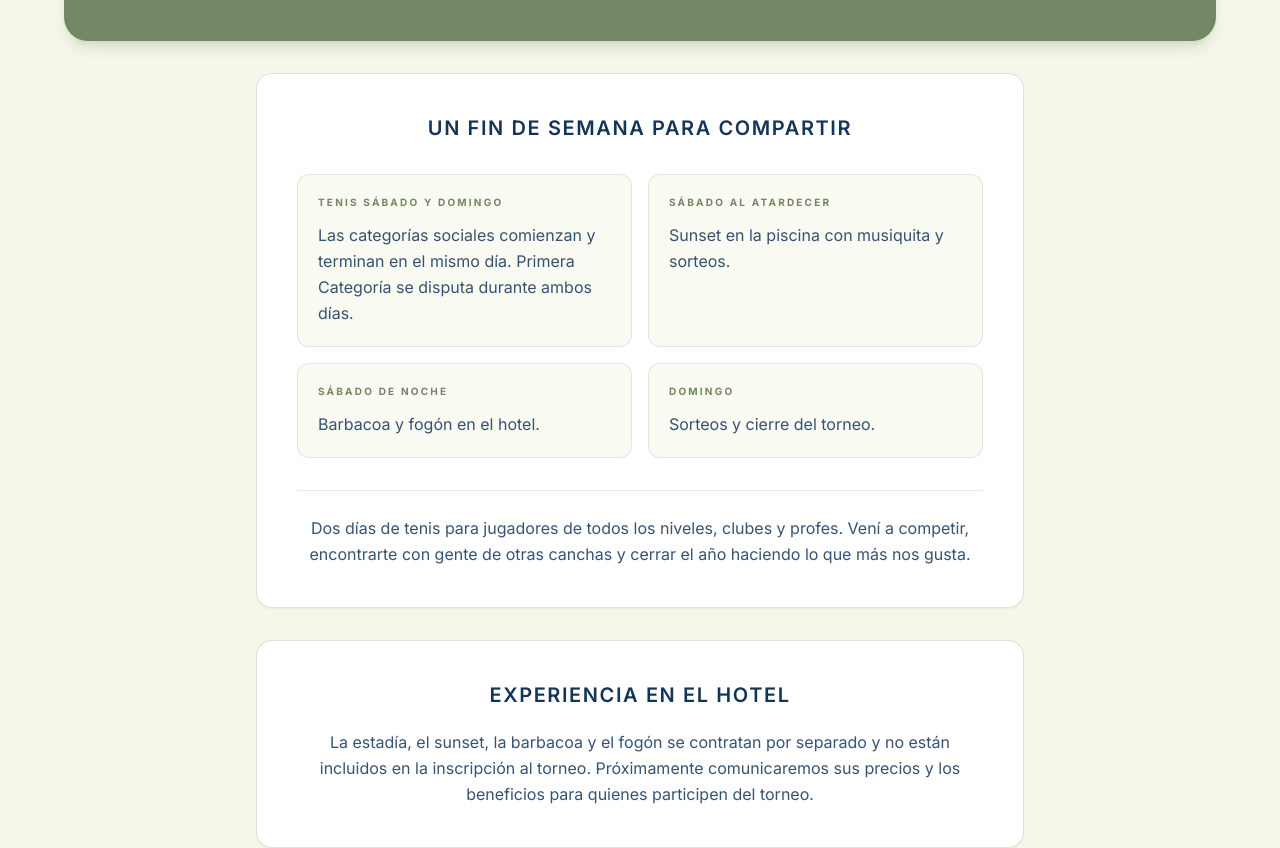
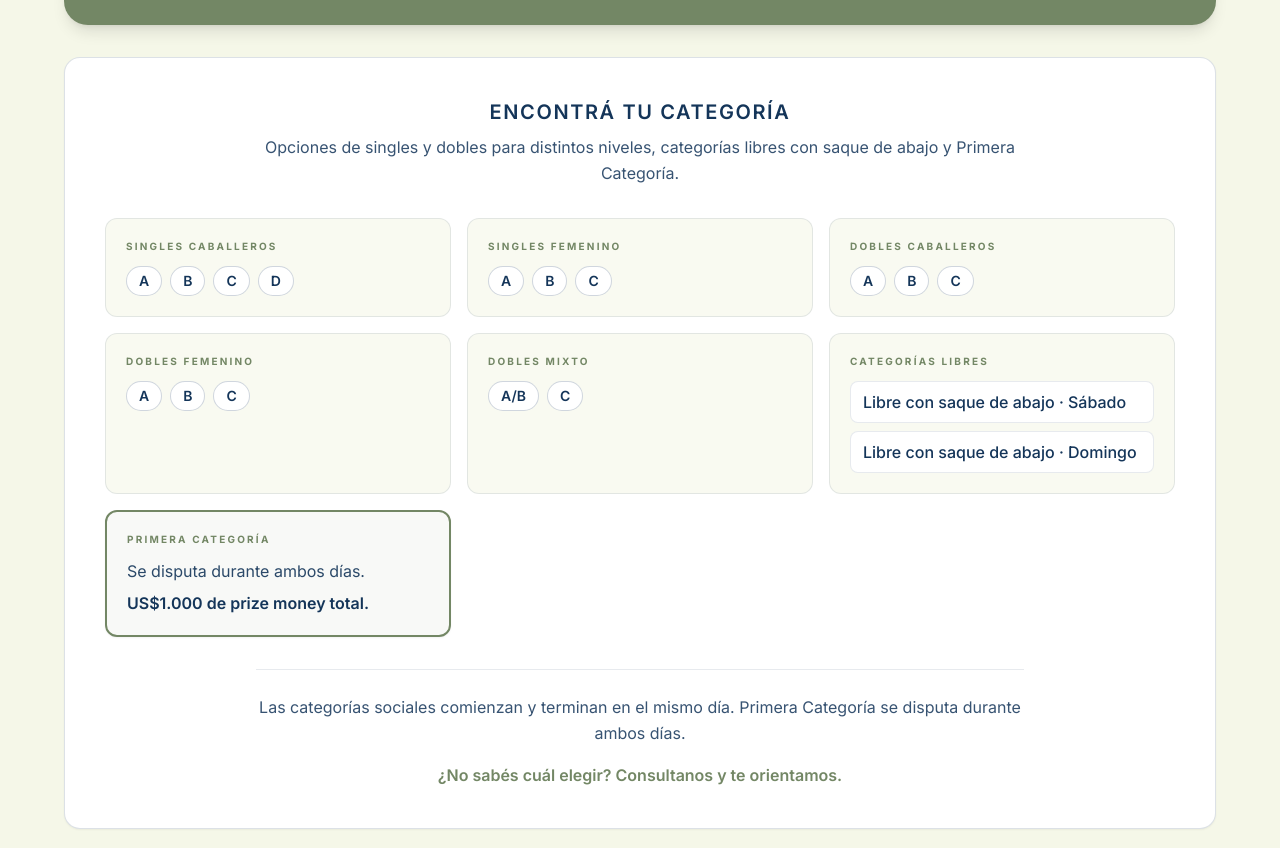
Before and after one commit to match-poi/Match-Point-Web, a Next.js app: page /torneo-hotel-del-lago in a window 1280 px wide. Shown: the part 1079-1927 px from the top of the page. Built offline with nearby package versions, Linux system fonts and the light colour scheme.

Commit message:
feat(torneo): sección de categorías Hotel del Lago y CTA de orientación
Centraliza modalidades confirmadas, ancla Ver categorías en el hero y WhatsApp para elegir categoría, sin duplicar inscripción al pie.

```diff
--- a/src/app/torneo-hotel-del-lago/page.tsx
+++ b/src/app/torneo-hotel-del-lago/page.tsx
@@ -13,7 +13,10 @@ import {
   SITE_NAME,
   absoluteUrl
 } from "@/constants/site";
-import { WHATSAPP_TORNEO_HOTEL_DEL_LAGO_URL } from "@/constants/whatsapp";
+import {
+  WHATSAPP_TORNEO_HOTEL_DEL_LAGO_CATEGORIA_URL,
+  WHATSAPP_TORNEO_HOTEL_DEL_LAGO_URL
+} from "@/constants/whatsapp";
 import { CalendarDays, MapPin } from "lucide-react";
 import type { Metadata } from "next";
 import Link from "next/link";
@@ -94,12 +97,10 @@ export default function TorneoHotelDelLagoPage() {
                 {t.registrationCtaLabel}
               </a>
               <a
-                href={WHATSAPP_TORNEO_HOTEL_DEL_LAGO_URL}
-                target="_blank"
-                rel="noopener noreferrer"
+                href="#categorias"
                 className="inline-flex min-h-11 w-full items-center justify-center rounded-full border-2 border-cream/40 bg-cream/5 px-8 py-3 text-xs font-semibold uppercase tracking-[0.16em] text-cream transition-all duration-200 hover:border-lime hover:bg-cream/15 hover:text-lime focus-visible:outline-none focus-visible:ring-2 focus-visible:ring-lime focus-visible:ring-offset-2 focus-visible:ring-offset-primary sm:w-auto"
               >
-                Consultar por WhatsApp
+                {t.categories.heroCategoriesLinkLabel}
               </a>
             </div>
             <p className="mt-5">
@@ -149,6 +150,85 @@ export default function TorneoHotelDelLagoPage() {
                 </div>
               </div>
             </div>
+
+            <article
+              id="categorias"
+              className="mx-auto max-w-6xl space-y-6 rounded-2xl border border-brand-blue/15 bg-white p-6 shadow-sm sm:space-y-8 sm:p-10"
+              aria-labelledby="categorias-heading"
+            >
+              <div className="mx-auto max-w-3xl space-y-2 text-center">
+                <h2
+                  id="categorias-heading"
+                  className="text-lg font-semibold uppercase tracking-[0.08em] text-brand-blue sm:text-xl"
+                >
+                  {t.categories.sectionTitle}
+                </h2>
+                <p className="text-base leading-relaxed text-brand-blue/85">{t.categories.intro}</p>
+              </div>
+
+              <ul className="grid grid-cols-1 gap-4 md:grid-cols-2 lg:grid-cols-3">
+                {t.categories.modalities.map((modality) => (
+                  <li
+                    key={modality.title}
+                    className="rounded-xl border border-brand-blue/10 bg-cream/60 p-4 sm:p-5"
+                  >
+                    <p className="text-[10px] font-bold uppercase tracking-[0.22em] text-primary">
+                      {modality.title}
+                    </p>
+                    <ul className="mt-3 flex flex-wrap gap-2" aria-label={modality.title}>
+                      {modality.labels.map((label) => (
+                        <li
+                          key={label}
+                          className="rounded-full border border-brand-blue/20 bg-white px-3 py-1 text-sm font-semibold text-brand-blue"
+                        >
+                          {label}
+                        </li>
+                      ))}
+                    </ul>
+                  </li>
+                ))}
+
+                <li className="rounded-xl border border-brand-blue/10 bg-cream/60 p-4 sm:p-5">
+                  <p className="text-[10px] font-bold uppercase tracking-[0.22em] text-primary">
+                    {t.categories.libreHeading}
+                  </p>
+                  <ul className="mt-3 space-y-2 text-sm leading-snug text-brand-blue/90 sm:text-base">
+                    {t.categories.libreItems.map((item) => (
+                      <li
+                        key={item}
+                        className="rounded-lg border border-brand-blue/10 bg-white px-3 py-2 font-medium text-brand-blue"
+                      >
+                        {item}
+                      </li>
+                    ))}
+                  </ul>
+                </li>
+
+                <li className="rounded-xl border-2 border-primary bg-primary/5 p-4 shadow-sm sm:p-5">
+                  <p className="text-[10px] font-bold uppercase tracking-[0.22em] text-primary">
+                    {t.categories.primeraHeading}
+                  </p>
+                  <ul className="mt-3 space-y-2 text-sm leading-relaxed text-brand-blue/90 sm:text-base">
+                    <li>{t.categories.primeraScheduleLine}</li>
+                    <li className="font-semibold text-brand-blue">{t.pricing.primeraPrizeMoneyNote}</li>
+                  </ul>
+                </li>
+              </ul>
+
+              <div className="mx-auto max-w-3xl space-y-4 border-t border-brand-blue/10 pt-6 text-center">
+                <p className="text-base leading-relaxed text-brand-blue/85">{t.categories.scheduleNote}</p>
+                <p className="text-base leading-relaxed text-brand-blue/90">
+                  <a
+                    href={WHATSAPP_TORNEO_HOTEL_DEL_LAGO_CATEGORIA_URL}
+                    target="_blank"
+                    rel="noopener noreferrer"
+                    className="font-semibold text-primary underline-offset-2 transition-colors hover:text-brand-blue hover:underline"
+                  >
+                    {t.categories.choicePrompt}
+                  </a>
+                </p>
+              </div>
+            </article>
 
             <article className="mx-auto max-w-3xl space-y-8 rounded-2xl border border-brand-blue/15 bg-white p-6 shadow-sm sm:p-10">
               <div className="space-y-2 text-center">
@@ -274,15 +354,7 @@ export default function TorneoHotelDelLagoPage() {
               </div>
             </article>
 
-            <div className="flex flex-col items-stretch justify-center gap-3 sm:flex-row sm:items-center">
-              <a
-                href={t.registrationUrl}
-                target="_blank"
-                rel="noopener noreferrer"
-                className="btn-cta min-h-11 w-full text-xs tracking-[0.18em] sm:w-auto"
-              >
-                {t.registrationCtaLabel}
-              </a>
+            <div className="flex justify-center">
               <a
                 href={WHATSAPP_TORNEO_HOTEL_DEL_LAGO_URL}
                 target="_blank"
--- a/src/constants/events.ts
+++ b/src/constants/events.ts
@@ -45,6 +45,26 @@ export type HotelDelLagoHotelExperience = {
   body: string;
 };
 
+/** Modalidad con etiquetas de categoría (torneo Hotel del Lago). */
+export type HotelDelLagoCategoryModality = {
+  title: string;
+  labels: readonly string[];
+};
+
+/** Sección «Encontrá tu categoría» — torneo Hotel del Lago. */
+export type HotelDelLagoCategoriesSection = {
+  sectionTitle: string;
+  intro: string;
+  modalities: readonly HotelDelLagoCategoryModality[];
+  libreHeading: string;
+  libreItems: readonly string[];
+  primeraHeading: string;
+  primeraScheduleLine: string;
+  scheduleNote: string;
+  choicePrompt: string;
+  heroCategoriesLinkLabel: string;
+};
+
 /** Formato $X.XXX (punto de miles) para montos en UYU. */
 export function formatHotelDelLagoPriceUyu(amountUyu: number): string {
   const digits = Math.round(amountUyu).toString();
@@ -75,6 +95,29 @@ export const HOTEL_DEL_LAGO_TOURNAMENT = {
   presentation:
     "Te invitamos a cerrar el año compartiendo cancha con quienes te cruzaste durante el año y con jugadores de otros clubes, para disfrutar de este deporte que tanto nos gusta.",
   audienceLine: "Todos los niveles · Todos los clubes · Todos los profes",
+  categories: {
+    sectionTitle: "Encontrá tu categoría",
+    intro:
+      "Opciones de singles y dobles para distintos niveles, categorías libres con saque de abajo y Primera Categoría.",
+    modalities: [
+      { title: "Singles caballeros", labels: ["A", "B", "C", "D"] },
+      { title: "Singles femenino", labels: ["A", "B", "C"] },
+      { title: "Dobles caballeros", labels: ["A", "B", "C"] },
+      { title: "Dobles femenino", labels: ["A", "B", "C"] },
+      { title: "Dobles mixto", labels: ["A/B", "C"] }
+    ],
+    libreHeading: "Categorías libres",
+    libreItems: [
+      "Libre con saque de abajo · Sábado",
+      "Libre con saque de abajo · Domingo"
+    ],
+    primeraHeading: "Primera Categoría",
+    primeraScheduleLine: "Se disputa durante ambos días.",
+    scheduleNote:
+      "Las categorías sociales comienzan y terminan en el mismo día. Primera Categoría se disputa durante ambos días.",
+    choicePrompt: "¿No sabés cuál elegir? Consultanos y te orientamos.",
+    heroCategoriesLinkLabel: "Ver categorías"
+  } satisfies HotelDelLagoCategoriesSection,
   pricing: {
     sectionTitle: "Inscripción y precios",
     earlyBirdHeading: "Inscripción anticipada",
@@ -130,3 +173,7 @@ export const HOTEL_DEL_LAGO_TOURNAMENT = {
 export function hotelDelLagoTournamentWhatsAppMessage(): string {
   return "Hola, quiero consultar por el torneo de Match Point del 19 y 20 de diciembre de 2026 en Hotel del Lago, Punta del Este.";
 }
+
+export function hotelDelLagoCategoryChoiceWhatsAppMessage(): string {
+  return "Hola, quiero inscribirme al torneo de Match Point del 19 y 20 de diciembre de 2026 en Hotel del Lago, Punta del Este. ¿Me orientan sobre qué categoría me conviene elegir?";
+}
--- a/src/constants/whatsapp.ts
+++ b/src/constants/whatsapp.ts
@@ -1,4 +1,5 @@
 import {
+  hotelDelLagoCategoryChoiceWhatsAppMessage,
   hotelDelLagoTournamentWhatsAppMessage,
   openTrainingEventWhatsAppMessage
 } from "@/constants/events";
@@ -124,6 +125,10 @@ export const WHATSAPP_TORNEO_HOTEL_DEL_LAGO_URL = createWhatsAppUrl(
   hotelDelLagoTournamentWhatsAppMessage()
 );
 
+export const WHATSAPP_TORNEO_HOTEL_DEL_LAGO_CATEGORIA_URL = createWhatsAppUrl(
+  hotelDelLagoCategoryChoiceWhatsAppMessage()
+);
+
 export function whatsAppQuizNivelUrl(level: string): string {
   return whatsAppClasesGrupalesUrl(level);
 }
```
